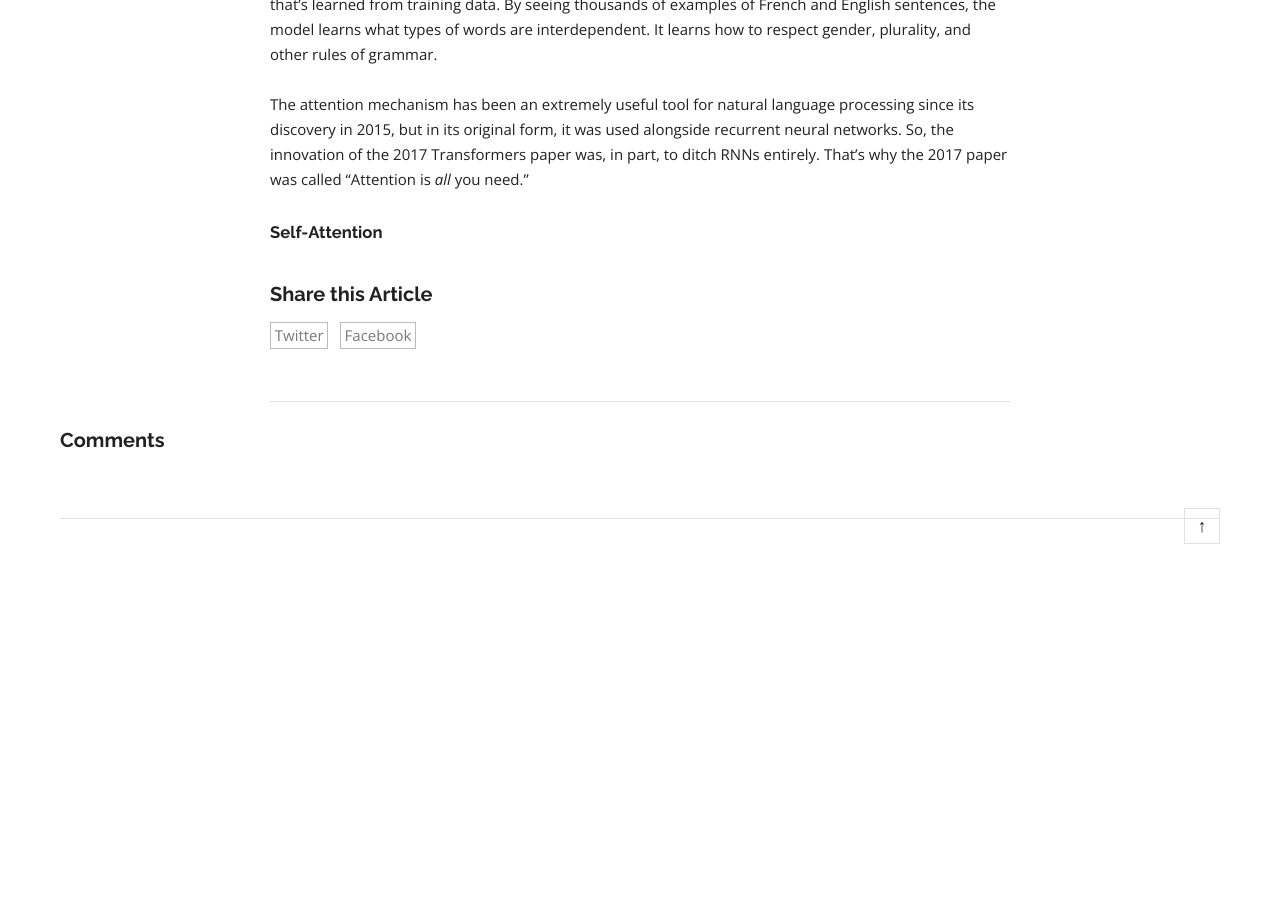
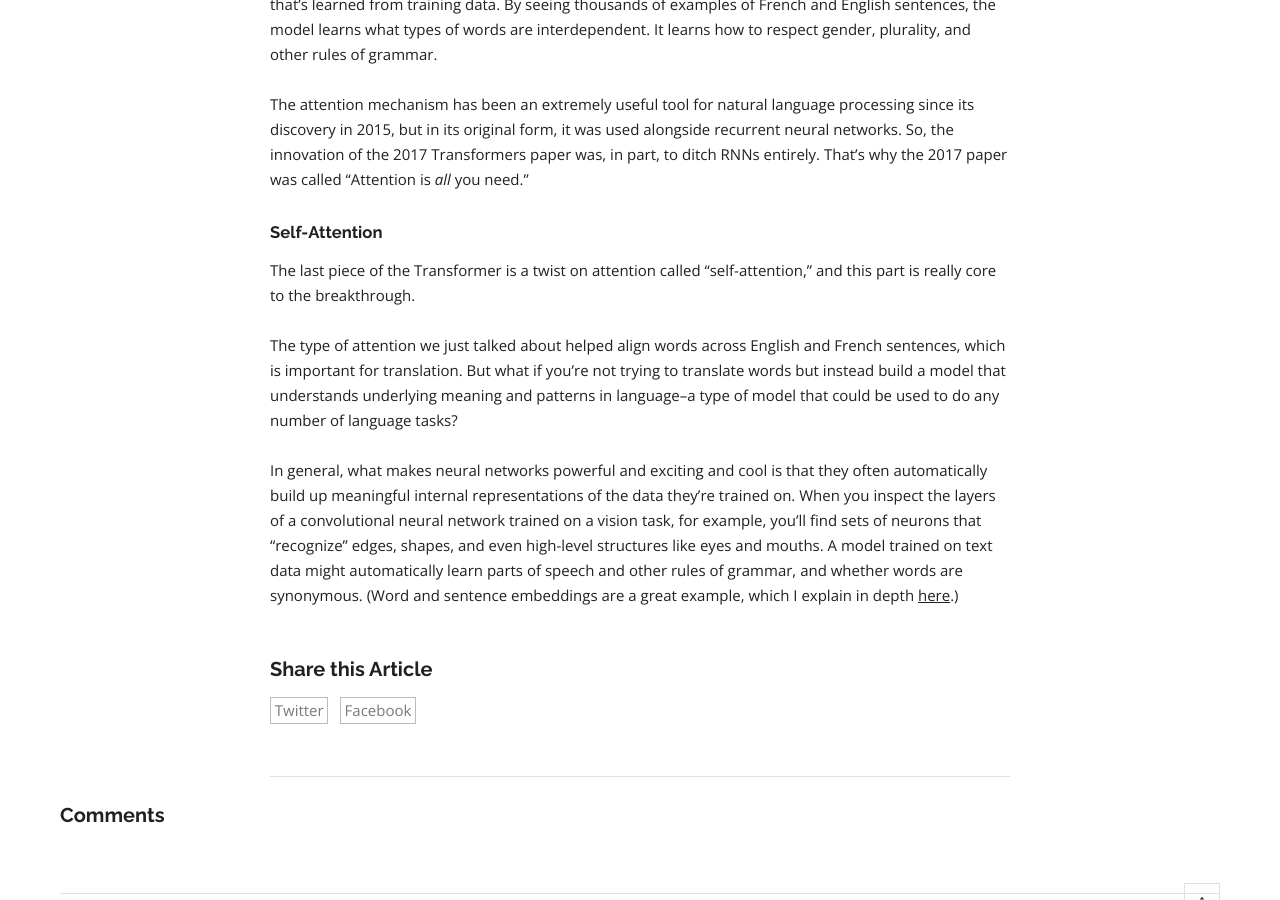
Before and after one commit to dalequark/daleonai, a Jekyll site: the page built from _posts/2021-05-06-transformers-explained-understand-the-model-behind-gpt-3-bert-t5-and-more.md, in a window 1280 px wide and 900 px high, scrolled down 6076 px. Built offline with Jekyll 4.4.1, drawn with Linux system fonts in a browser that asks for light colours; some web fonts are replaced; a script that is not in the unit is left out; comment, search, counter and statistics services are not loaded; before the commit the page ends 6645 px from its top, so only the background shows below that.

Commit message:
Update Blog “2021-05-06-transformers-explained-understand-the-model-behind-gpt-3-bert-t5-and-more”

```diff
--- a/_posts/2021-05-06-transformers-explained-understand-the-model-behind-gpt-3-bert-t5-and-more.md
+++ b/_posts/2021-05-06-transformers-explained-understand-the-model-behind-gpt-3-bert-t5-and-more.md
@@ -120,3 +120,9 @@ The attention mechanism has been an extremely useful tool for natural language p
 
 
 #### Self-Attention
+
+The last piece of the Transformer is a twist on attention called "self-attention," and this part is really core to the breakthrough.
+
+The type of attention we just talked about helped align words across English and French sentences, which is important for translation. But what if you're not trying to translate words but instead build a model that understands underlying meaning and patterns in language--a type of model that could be used to do any number of language tasks?
+
+In general, what makes neural networks powerful and exciting and cool is that they often automatically build up meaningful internal representations of the data they're trained on. When you inspect the layers of a convolutional neural network trained on a vision task, for example, you'll find sets of neurons that "recognize" edges, shapes, and even high-level structures like eyes and mouths. A model trained on text data might automatically learn parts of speech and other rules of grammar, and whether words are synonymous. (Word and sentence embeddings are a great example, which I explain in depth [here](https://daleonai.com/semantic-ml).)
```
